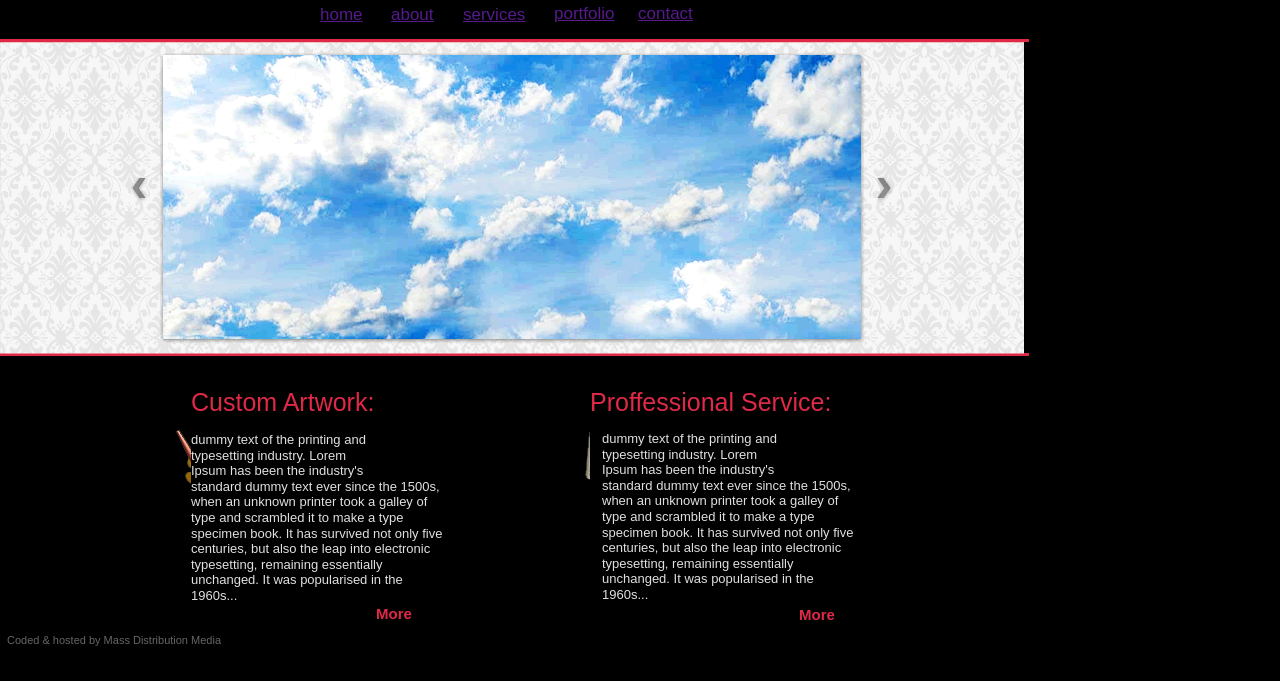
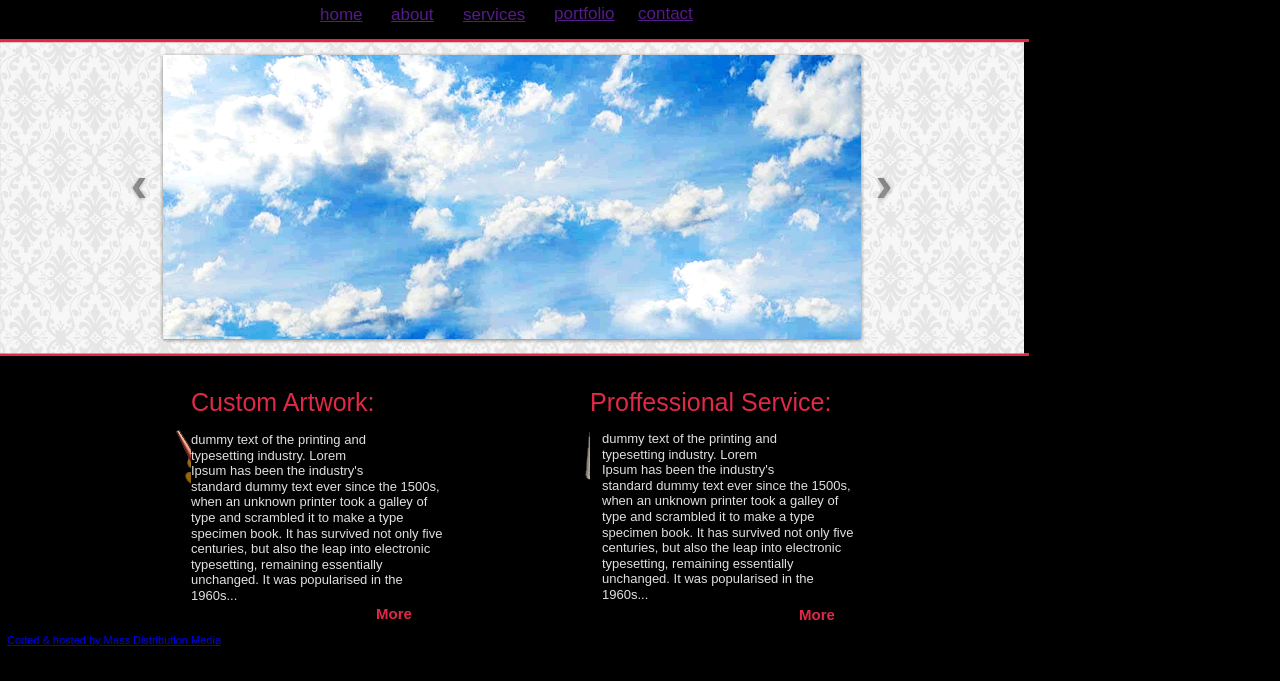
Before and after one commit to MassDistributionMedia/RedesignYourBrand.com, a plain HTML site: page index.html in a window 1280 px wide. Shown: the part 119-800 px from the top of the page. Drawn offline with Linux system fonts and the light colour scheme.

Commit message:
adding link to mdm

```diff
--- a/index.html
+++ b/index.html
@@ -85,8 +85,8 @@
 </div>
 <div class="Coded_and_hosted_by_Mass_Distribution_Media">
 
-		<p class="lastNode">Coded & hosted by Mass Distribution Media
-	</p>
+		<a href="http://massdistributionmedia.com/"><p class="lastNode">Coded & hosted by Mass Distribution Media
+	</p></a>
 </div>
 <a href=""><img src="images/homepage_redesignyourbrand_r1_c9.gif" id="homepage_redesignyourbrand_r1_c9" alt="Re Design " /></a>
 <div id="homepage_redesignyourbrand_r4_c1">
```
